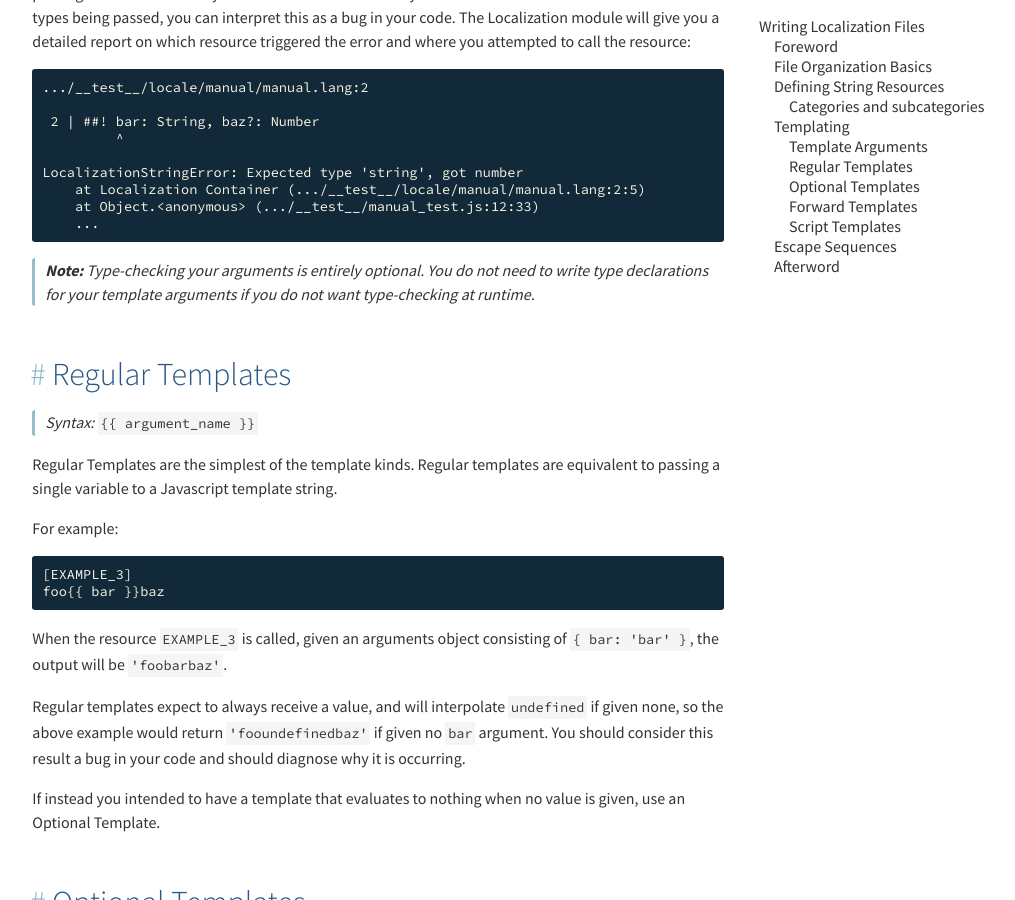
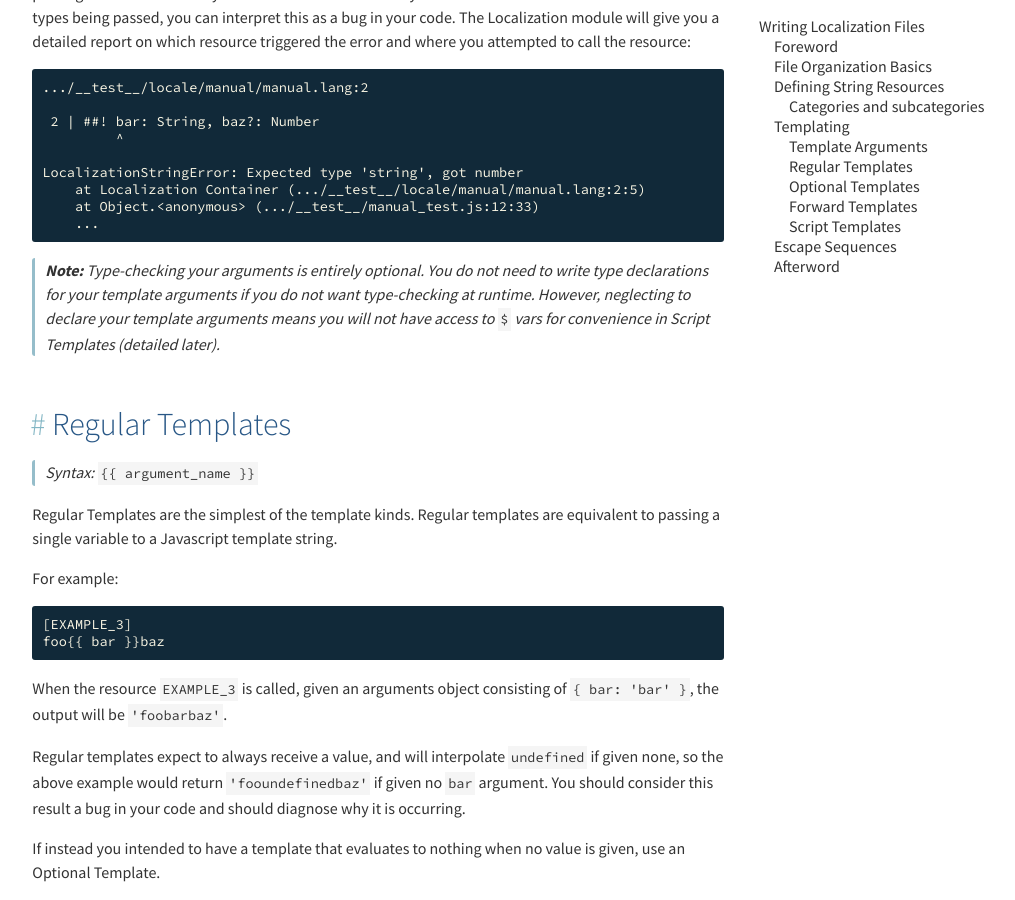
Before and after one commit to discord-samba/localization, a Jekyll site: the page built from _guides/writing_localization_files.md, in a window 1280 px wide and 900 px high, scrolled down 4117 px. Shown: the whole window, without its empty margins (211-1226 px from the left). Built offline with Jekyll 4.4.1, drawn with Linux system fonts in a browser that asks for light colours; some of the changed text lies outside the part shown.

````diff
--- a/_guides/writing_localization_files.md
+++ b/_guides/writing_localization_files.md
@@ -65,10 +65,10 @@ boo far faz
 ```
 
 > **Note:** Localization resource content will have ending whitespace trimmed by the Localization string
-builder when the resource is called at runtime. Beginning whitespace is preserved in case it is desired
-for formatting purposes. In the case of one-line resources, the whitespace prior to the resource content
-will be ignored as any whitespace up to and including a linebreak after a Localization resource key is
-explicitly discarded by the parser regardless.
+> builder when the resource is called at runtime. Beginning whitespace is preserved in case it is desired
+> for formatting purposes. In the case of one-line resources, the whitespace prior to the resource content
+> will be ignored as any whitespace up to and including a linebreak after a Localization resource key is
+> explicitly discarded by the parser regardless.
 
 ### Categories and subcategories
 Additional distinction can be optionally applied to localization resources via categories and subcategories.
@@ -107,9 +107,9 @@ providing information for two commands via the `desc` and `help` keys. Because t
 between the subcategories for the two sets of keys, there is no overlap.
 
 > **Tip:** If simple distinction via a single category and single subcategory is not adequate for your
-purposes, you can effictively apply infinite arbitrary distinction with just the category by treating
-it like any other language identifier and using multiple words. `camel_case`, `snakeCase`, or even
-`PascalCase` are your friends here. The same can be said for subcategories.
+> purposes, you can effictively apply infinite arbitrary distinction with just the category by treating
+> it like any other language identifier and using multiple words. `camel_case`, `snakeCase`, or even
+> `PascalCase` are your friends here. The same can be said for subcategories.
 
 ## Templating
 `.lang` files allow for more than just simple strings. String building would be a nightmare if interpolation
@@ -197,7 +197,9 @@ LocalizationStringError: Expected type 'string', got number
 ```
 
 > **Note:** Type-checking your arguments is entirely optional. You do not need to write type declarations
-for your template arguments if you do not want type-checking at runtime.
+> for your template arguments if you do not want type-checking at runtime. However, neglecting to declare
+> your template arguments means you will not have access to `$` vars for convenience in Script Templates
+> (detailed later).
 
 ### Regular Templates
 > Syntax: {% raw %}`{{ argument_name }}`{% endraw %}
@@ -295,8 +297,8 @@ In the example above, `EXAMPLE_9` expects an argument called `baz`, so this must
 `EXAMPLE_10` so that the argument may be forwarded to `EXAMPLE_9` when it is loaded as well.
 
 > **Note:** Forward templates cannot call any chain of forward templates that will eventually load its
-own containing parent resource. This prevents infinite loops. You will receive an error when you attempt
-to call a resource that does not adhere to this restriction.
+> own containing parent resource. This prevents infinite loops. You will receive an error when you attempt
+> to call a resource that does not adhere to this restriction.
 
 Resources can also embed other resources via Script Templates, detailed later.
 
@@ -331,9 +333,22 @@ In the example above, you can see that resource arguments can be accessed within
 | `{ qty: 1 }` | `'I have an apple!'` |
 | `{ qty: 2 }` | `'I have 2 apples!'` |
 
+> **Tip:** For convenience, if a template argument has been declared, it will also be available within
+> Script templates via `$` instead of accessing it directly via `args`. This can really save a lot of
+> space in complex resources with many script templates. The above example could be rewritten using `$`:
+>
+> {% raw %}
+> ```
+> [EXAMPLE_11]
+> ##! qty: Number
+> I have {{! $qty === 1 ? 'an' : $qty !}} apple{{! $qty === 1 ? '' : 's' }}!
+> ```
+> {% endraw %}
+
 In addition to `args`, script templates also receive `res` which is a
-[`LocalizationResourceProxy`](/localization/docs/globals.html#localizationresourceproxy) that can be used for loading
-other localization resources, similarly to, and as mentioned in [Forward Templates](#forward-templates).
+[`LocalizationResourceProxy`](/localization/docs/globals.html#localizationresourceproxy) that can be
+used for loading other localization resources, similarly to, and as mentioned in
+[Forward Templates](#forward-templates).
 
 {% raw %}
 ```
@@ -348,9 +363,9 @@ Guess what? {{> EXAMPLE_11 }}
 {% endraw %}
 
 > **Note:** Just like with forward templates, there is recursion protection in place for loading other
-localization resources via `res`. Also note that when calling other resources via `res`, you do not
-need to explicitly pass the arguments to the resource function. They are forwarded automatically.
-You can, however, pass an arguments object specific to that script template if desired.
+> localization resources via `res`. Also note that when calling other resources via `res`, you do not
+> need to explicitly pass the arguments to the resource function. They are forwarded automatically.
+> You can, however, pass an arguments object specific to that script template if desired.
 
 As you may have noticed, simple script templates have their values returned implicitly. More complex,
 multi-line script templates can be written as well, but you will need to explicitly return a value.
@@ -388,8 +403,8 @@ Given the example above and no arguments, you can expect the resource to return
 with optional templates, this behavior can be circumvented by returning an empty string (`''`).
 
 ## Escape Sequences
-All of the `.lang` format-specific syntax can be escaped with `\` if you need to use something that would otherwise
-be parsed as a resource key or template syntax. For example:
+All of the `.lang` format-specific syntax can be escaped with `\` if you need to use something that
+would otherwise be parsed as a resource key or template syntax. For example:
 
 {% raw %}
 ```
--- a/docs/globals.html
+++ b/docs/globals.html
@@ -2467,7 +2467,7 @@ img {
 				<div class="tsd-signature tsd-kind-icon">Command<wbr>Info<wbr>Provider<span class="tsd-signature-symbol">:</span> <span class="tsd-signature-type">function</span></div>
 				<aside class="tsd-sources">
 					<ul>
-						<li>Defined in <a href="https://github.com/discord-samba/localization/blob/d03ee67/src/types/CommandInfoProvider.ts#L6">types/CommandInfoProvider.ts:6</a></li>
+						<li>Defined in <a href="https://github.com/discord-samba/localization/blob/6627f55/src/types/CommandInfoProvider.ts#L6">types/CommandInfoProvider.ts:6</a></li>
 					</ul>
 				</aside>
 				<div class="tsd-comment tsd-typography">
@@ -2522,7 +2522,7 @@ img {
 				<div class="tsd-signature tsd-kind-icon">Localization<wbr>Resource<wbr>Proxy&lt;T&gt;<span class="tsd-signature-symbol">:</span> <span class="tsd-signature-type">object</span></div>
 				<aside class="tsd-sources">
 					<ul>
-						<li>Defined in <a href="https://github.com/discord-samba/localization/blob/d03ee67/src/types/LocalizationResourceProxy.ts#L12">types/LocalizationResourceProxy.ts:12</a></li>
+						<li>Defined in <a href="https://github.com/discord-samba/localization/blob/6627f55/src/types/LocalizationResourceProxy.ts#L12">types/LocalizationResourceProxy.ts:12</a></li>
 					</ul>
 				</aside>
 				<div class="tsd-comment tsd-typography">
@@ -2562,7 +2562,7 @@ img {
 					<li class="tsd-description">
 						<aside class="tsd-sources">
 							<ul>
-								<li>Defined in <a href="https://github.com/discord-samba/localization/blob/d03ee67/src/commandInfoProvider.ts#L10">commandInfoProvider.ts:10</a></li>
+								<li>Defined in <a href="https://github.com/discord-samba/localization/blob/6627f55/src/commandInfoProvider.ts#L10">commandInfoProvider.ts:10</a></li>
 							</ul>
 						</aside>
 						<div class="tsd-comment tsd-typography">
--- a/docs/index.html
+++ b/docs/index.html
@@ -2468,7 +2468,7 @@ img {
 				<div class="tsd-signature tsd-kind-icon">Command<wbr>Info<wbr>Provider<span class="tsd-signature-symbol">:</span> <span class="tsd-signature-type">function</span></div>
 				<aside class="tsd-sources">
 					<ul>
-						<li>Defined in <a href="https://github.com/discord-samba/localization/blob/d03ee67/src/types/CommandInfoProvider.ts#L6">types/CommandInfoProvider.ts:6</a></li>
+						<li>Defined in <a href="https://github.com/discord-samba/localization/blob/6627f55/src/types/CommandInfoProvider.ts#L6">types/CommandInfoProvider.ts:6</a></li>
 					</ul>
 				</aside>
 				<div class="tsd-comment tsd-typography">
@@ -2523,7 +2523,7 @@ img {
 				<div class="tsd-signature tsd-kind-icon">Localization<wbr>Resource<wbr>Proxy&lt;T&gt;<span class="tsd-signature-symbol">:</span> <span class="tsd-signature-type">object</span></div>
 				<aside class="tsd-sources">
 					<ul>
-						<li>Defined in <a href="https://github.com/discord-samba/localization/blob/d03ee67/src/types/LocalizationResourceProxy.ts#L12">types/LocalizationResourceProxy.ts:12</a></li>
+						<li>Defined in <a href="https://github.com/discord-samba/localization/blob/6627f55/src/types/LocalizationResourceProxy.ts#L12">types/LocalizationResourceProxy.ts:12</a></li>
 					</ul>
 				</aside>
 				<div class="tsd-comment tsd-typography">
@@ -2563,7 +2563,7 @@ img {
 					<li class="tsd-description">
 						<aside class="tsd-sources">
 							<ul>
-								<li>Defined in <a href="https://github.com/discord-samba/localization/blob/d03ee67/src/commandInfoProvider.ts#L10">commandInfoProvider.ts:10</a></li>
+								<li>Defined in <a href="https://github.com/discord-samba/localization/blob/6627f55/src/commandInfoProvider.ts#L10">commandInfoProvider.ts:10</a></li>
 							</ul>
 						</aside>
 						<div class="tsd-comment tsd-typography">
````
Also changed, not shown: docs/classes/localization.html (+6 -6 lines), docs/classes/localizationstringerror.html (+4 -4 lines), docs/classes/parseerror.html (+4 -4 lines).
